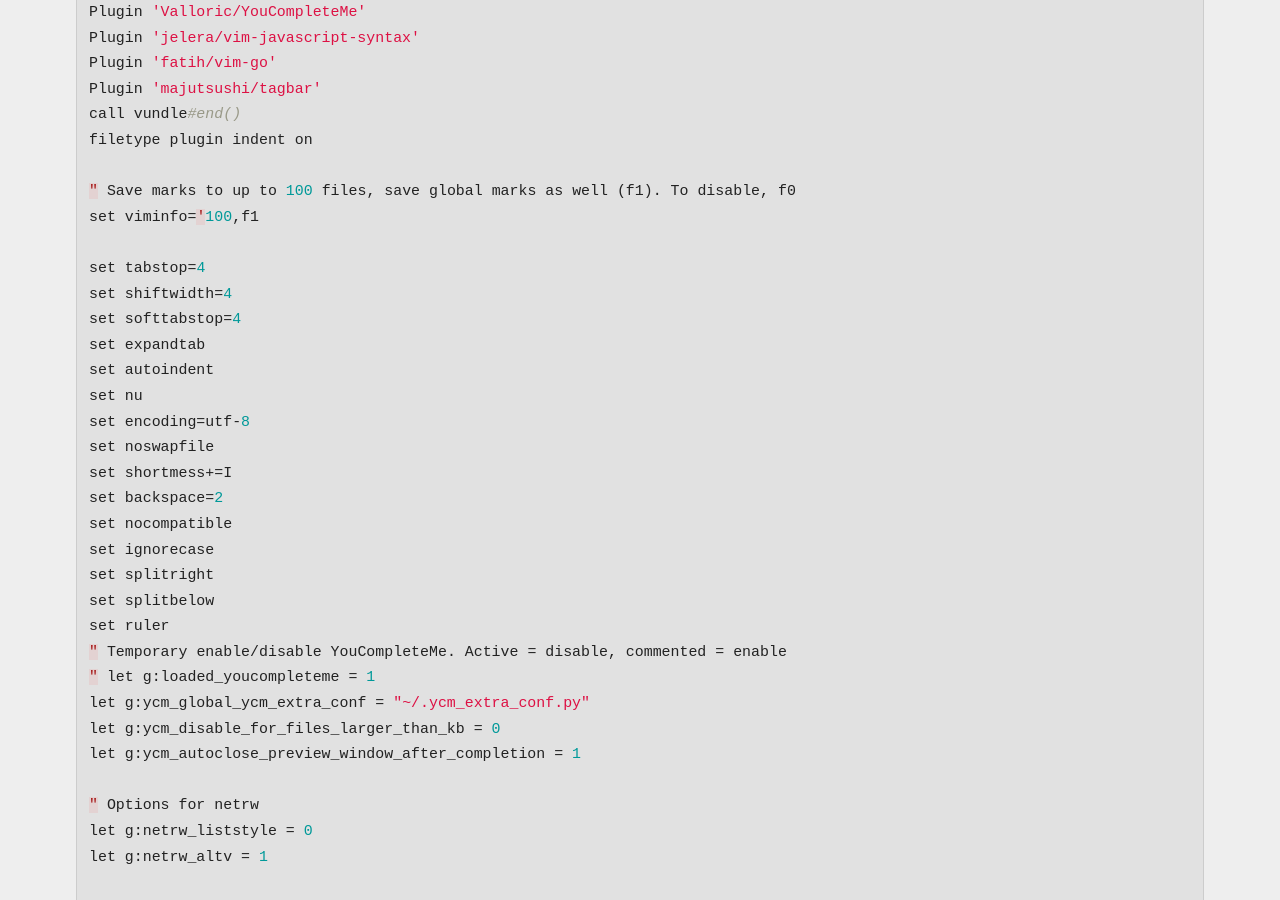
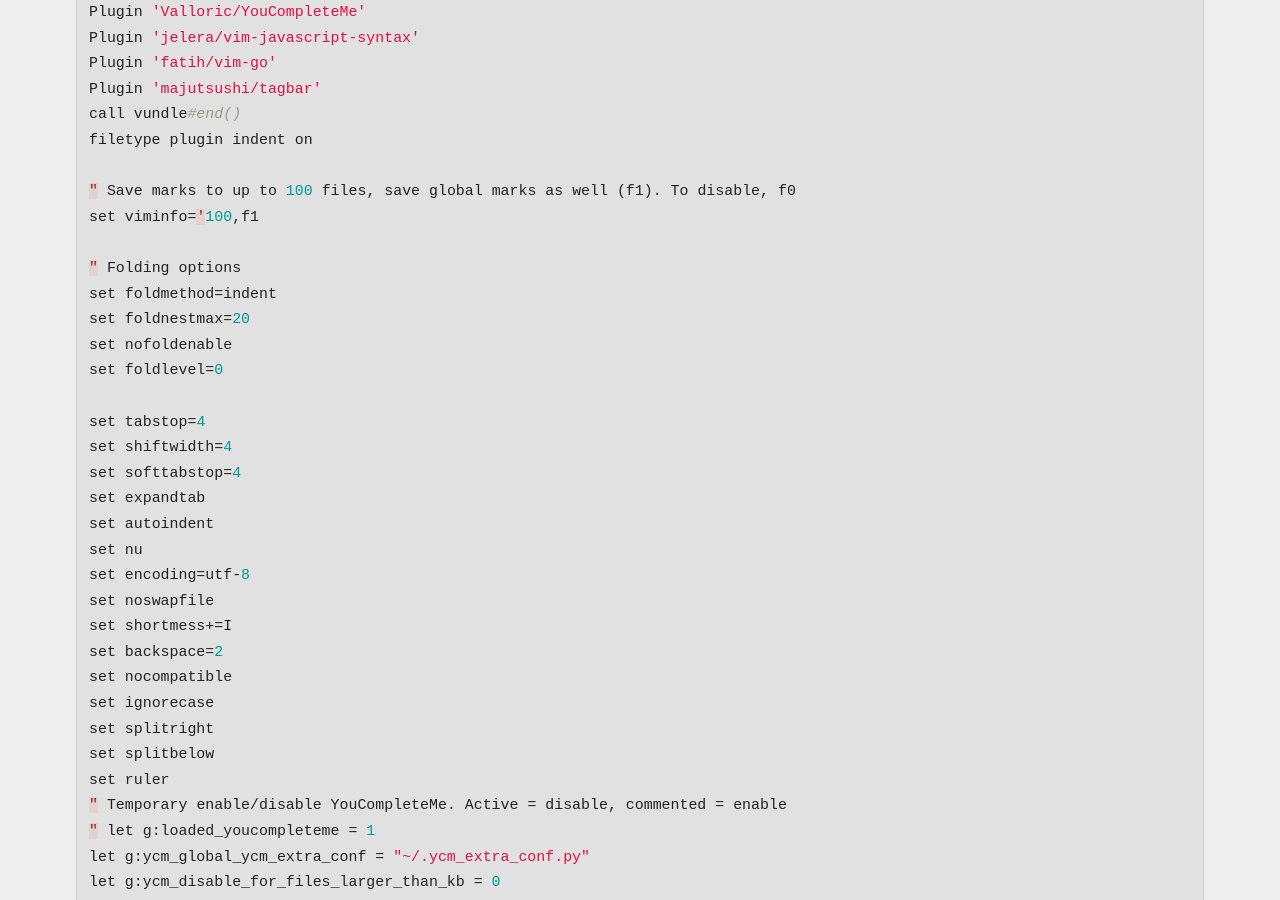
Before and after one commit to flowerinthenight/flowerinthenight.github.io, a Jekyll site: the page built from _posts/2016-07-27-sharing-my-vimrc.md, in a window 1280 px wide and 900 px high, scrolled down 3074 px. Built offline with Jekyll 4.4.1, drawn with Linux system fonts in a browser that asks for light colours; some web fonts are replaced; comment, search, counter and statistics services are not loaded.

Commit message:
Update vimrc post.

```diff
--- a/_posts/2016-07-27-sharing-my-vimrc.md
+++ b/_posts/2016-07-27-sharing-my-vimrc.md
@@ -124,6 +124,12 @@ filetype plugin indent on
 " Save marks to up to 100 files, save global marks as well (f1). To disable, f0
 set viminfo='100,f1
 
+" Folding options
+set foldmethod=indent
+set foldnestmax=20
+set nofoldenable
+set foldlevel=0
+
 set tabstop=4
 set shiftwidth=4
 set softtabstop=4
```
